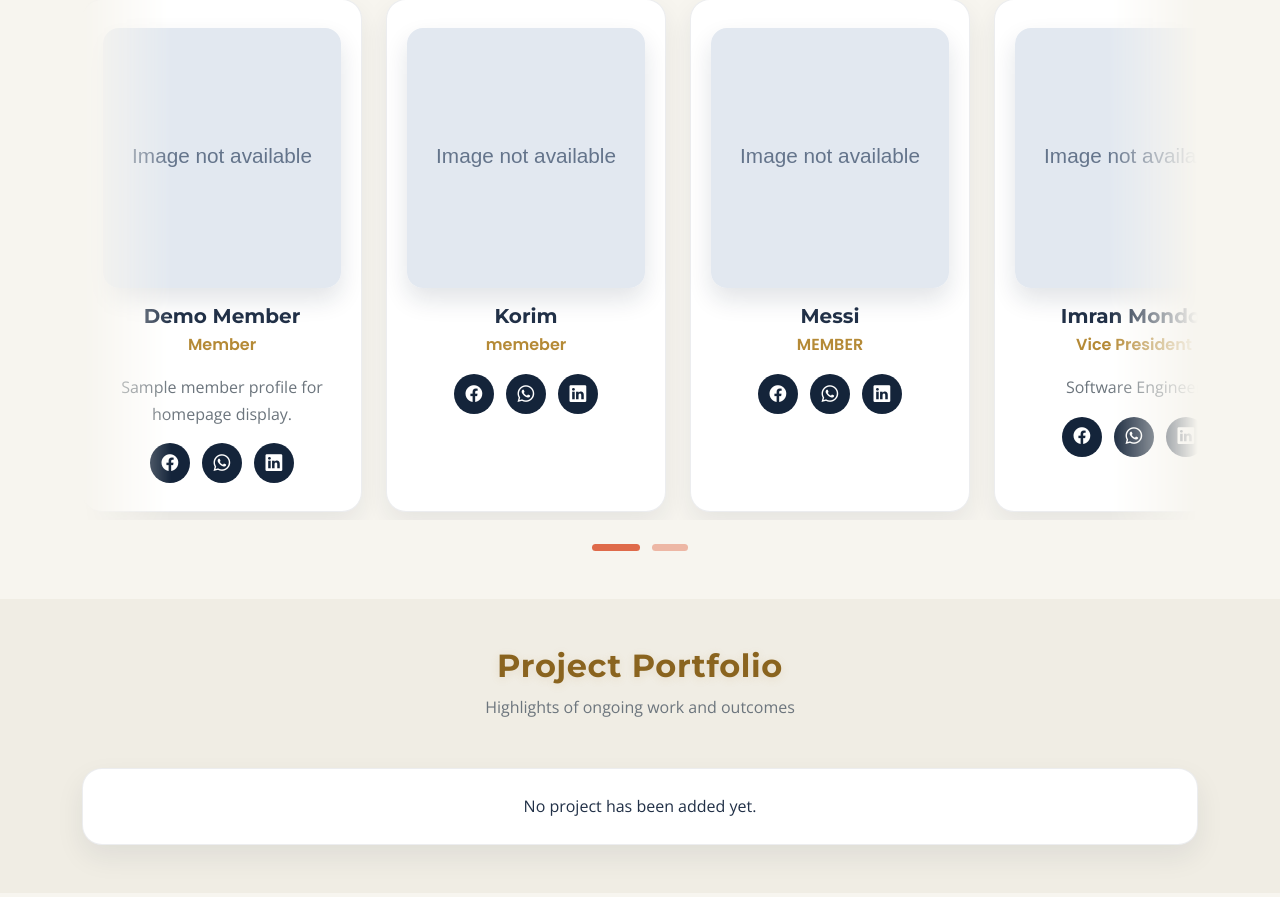
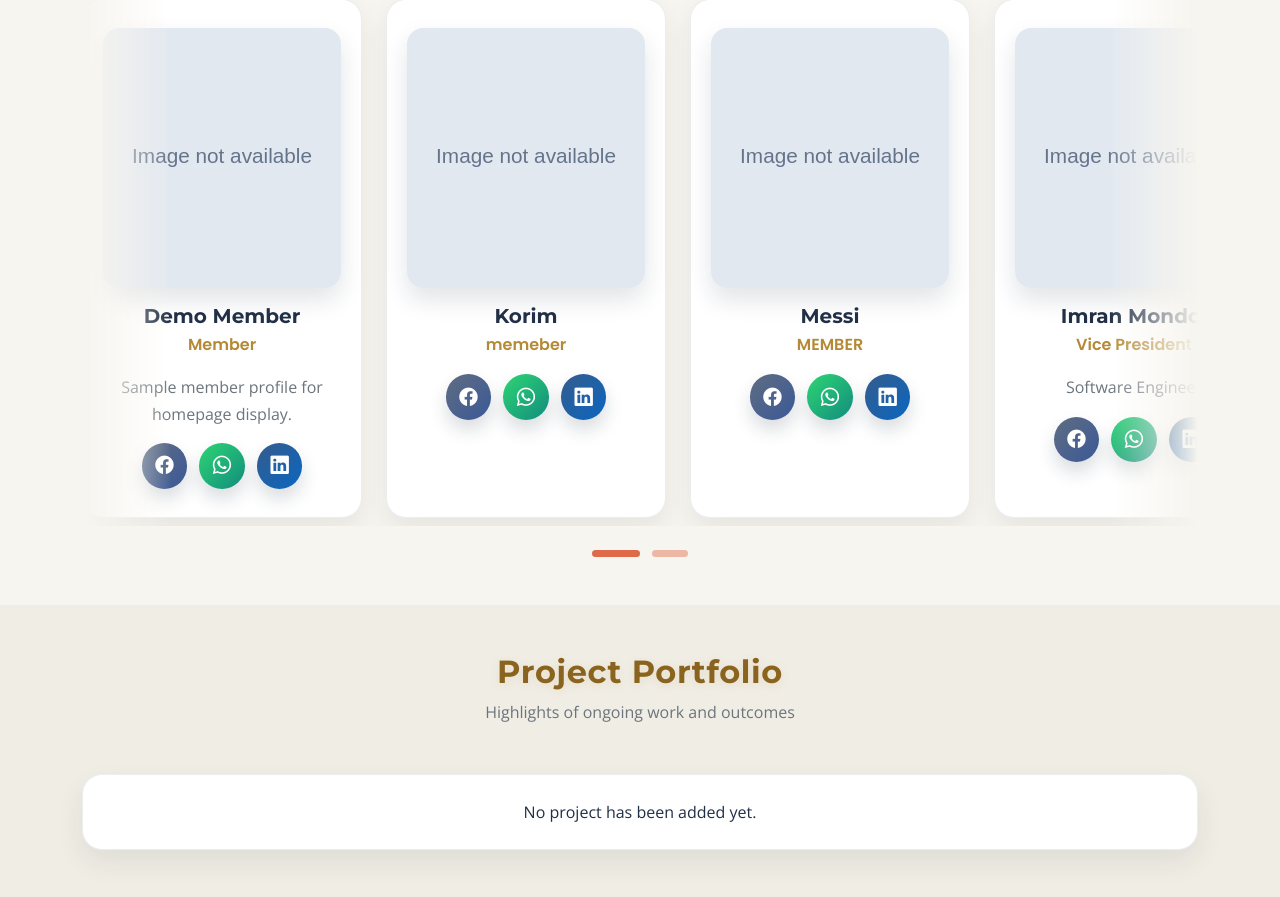
Before and after one commit to Manik-MCS/aloron-website, a Django app: page / in a window 1280 px wide. Shown: the part 2663-3560 px from the top of the page. Run offline with Django 5.2, Linux system fonts and the light colour scheme; data comes from the database, SQL or seed files in the repository; data that the repository does not hold is empty.

Commit message:
Style social icons with brand colors

```diff
--- a/WebSite1/static/css/site.css
+++ b/WebSite1/static/css/site.css
@@ -188,24 +188,40 @@ li {
     display: inline-flex;
     align-items: center;
     justify-content: center;
-    width: 2.5rem;
-    height: 2.5rem;
+    width: 2.85rem;
+    height: 2.85rem;
     border-radius: 50%;
-    background: #14243a;
+    background: #233250;
     color: #fff;
     text-decoration: none;
-    transition: transform 0.2s ease, background-color 0.2s ease;
+    box-shadow: 0 10px 18px rgba(20, 36, 58, 0.16);
+    transition: transform 0.2s ease, background-color 0.2s ease, box-shadow 0.2s ease;
 }
 
 .member-social-link:hover {
-    background: #b58a36;
     color: #fff;
     transform: translateY(-2px);
+    box-shadow: 0 14px 24px rgba(20, 36, 58, 0.2);
 }
 
 .member-social-link i {
-    font-size: 1.05rem;
+    font-size: 1.15rem;
     line-height: 1;
+}
+
+.member-social-facebook,
+.footer-social-facebook {
+    background: linear-gradient(135deg, #5f6d82, #3b5998);
+}
+
+.member-social-whatsapp,
+.footer-social-whatsapp {
+    background: linear-gradient(135deg, #2ed573, #128c7e);
+}
+
+.member-social-linkedin,
+.footer-social-linkedin {
+    background: linear-gradient(135deg, #355c8b, #0a66c2);
 }
 
 .slider-dots {
@@ -355,20 +371,23 @@ li {
     display: inline-flex;
     align-items: center;
     justify-content: center;
-    width: 3rem;
-    height: 3rem;
+    width: 3.35rem;
+    height: 3.35rem;
     border-radius: 50%;
-    background: #fff;
-    color: #17336f;
+    color: #fff;
     text-decoration: none;
-    box-shadow: 0 12px 20px rgba(0, 0, 0, 0.12);
+    box-shadow: 0 12px 20px rgba(0, 0, 0, 0.18);
     transition: transform 0.2s ease, background-color 0.2s ease, color 0.2s ease;
 }
 
 .footer-social-link:hover {
     transform: translateY(-2px);
-    background: #df6a4a;
     color: #fff;
+}
+
+.footer-social-link i {
+    font-size: 1.3rem;
+    line-height: 1;
 }
 
 .footer-title {
--- a/WebSite1/templates/base.html
+++ b/WebSite1/templates/base.html
@@ -54,10 +54,9 @@
                         Aloron brings together leadership messages, member activities, community projects and donation history on one platform for people-focused progress.
                     </p>
                     <div class="footer-socials">
-                        <a href="#contact" class="footer-social-link" aria-label="Contact Aloron"><i class="bi bi-envelope-fill"></i></a>
-                        <a href="#members" class="footer-social-link" aria-label="Members"><i class="bi bi-people-fill"></i></a>
-                        <a href="#projects" class="footer-social-link" aria-label="Projects"><i class="bi bi-kanban-fill"></i></a>
-                        <a href="#donations" class="footer-social-link" aria-label="Donations"><i class="bi bi-heart-fill"></i></a>
+                        <a href="https://facebook.com" class="footer-social-link footer-social-facebook" target="_blank" rel="noopener noreferrer" aria-label="Facebook"><i class="bi bi-facebook"></i></a>
+                        <a href="https://wa.me/8801530101280" class="footer-social-link footer-social-whatsapp" target="_blank" rel="noopener noreferrer" aria-label="WhatsApp"><i class="bi bi-whatsapp"></i></a>
+                        <a href="https://linkedin.com" class="footer-social-link footer-social-linkedin" target="_blank" rel="noopener noreferrer" aria-label="LinkedIn"><i class="bi bi-linkedin"></i></a>
                     </div>
                 </div>
 
--- a/WebSite1/templates/core/home.html
+++ b/WebSite1/templates/core/home.html
@@ -148,17 +148,17 @@
                     {% if member.facebook_url or member.whatsapp_number or member.linkedin_url %}
                     <div class="member-socials">
                         {% if member.facebook_url %}
-                        <a href="{{ member.facebook_url }}" class="member-social-link" target="_blank" rel="noopener noreferrer" aria-label="Facebook">
+                        <a href="{{ member.facebook_url }}" class="member-social-link member-social-facebook" target="_blank" rel="noopener noreferrer" aria-label="Facebook">
                             <i class="bi bi-facebook"></i>
                         </a>
                         {% endif %}
                         {% if member.whatsapp_number %}
-                        <a href="https://wa.me/{{ member.whatsapp_number|cut:'+'|cut:' ' }}" class="member-social-link" target="_blank" rel="noopener noreferrer" aria-label="WhatsApp">
+                        <a href="https://wa.me/{{ member.whatsapp_number|cut:'+'|cut:' ' }}" class="member-social-link member-social-whatsapp" target="_blank" rel="noopener noreferrer" aria-label="WhatsApp">
                             <i class="bi bi-whatsapp"></i>
                         </a>
                         {% endif %}
                         {% if member.linkedin_url %}
-                        <a href="{{ member.linkedin_url }}" class="member-social-link" target="_blank" rel="noopener noreferrer" aria-label="LinkedIn">
+                        <a href="{{ member.linkedin_url }}" class="member-social-link member-social-linkedin" target="_blank" rel="noopener noreferrer" aria-label="LinkedIn">
                             <i class="bi bi-linkedin"></i>
                         </a>
                         {% endif %}
```
